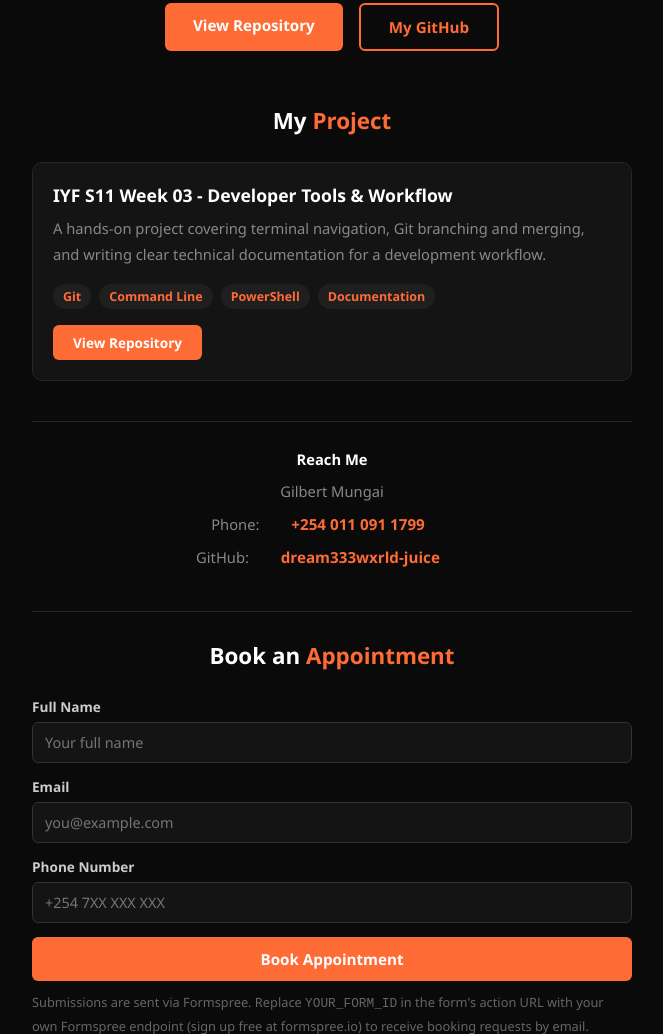
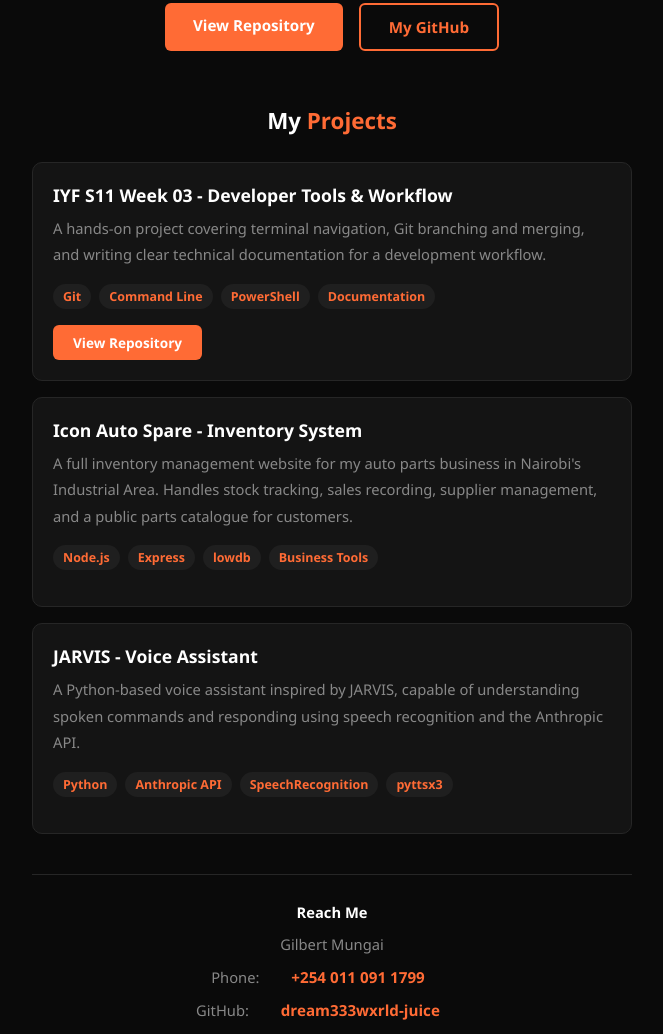
Before and after one commit to dream333wxrld-juice/iyf-s11-week-03-dream333wxrld-juice, a plain HTML site: page index.html in a window 1280 px wide. Shown: the part 273-1307 px from the top of the page, without its empty margins (308-971 px from the left). Drawn offline with Linux system fonts and the light colour scheme.

Commit message:
feat: add Icon Auto Spare and JARVIS projects

```diff
--- a/index.html
+++ b/index.html
@@ -3,7 +3,7 @@
 <head>
     <meta charset="UTF-8">
     <meta name="viewport" content="width=device-width, initial-scale=1.0">
-    <title>Gilbert Mungai - </title>
+    <title>Gilbert Mungai - Week 03</title>
     <style>
         * {
             margin: 0;
@@ -119,6 +119,11 @@
             padding: 8px 20px;
             font-size: 0.85rem;
         }
+        .project-grid {
+            display: flex;
+            flex-direction: column;
+            gap: 16px;
+        }
 
         /* Contact section */
         .contact {
@@ -205,7 +210,8 @@
         </div>
 
         <div class="section">
-            <p class="section-title">My <span>Project</span></p>
+            <p class="section-title">My <span>Projects</span></p>
+            <div class="project-grid">
                 <div class="project-card">
                     <h3>IYF S11 Week 03 - Developer Tools & Workflow</h3>
                     <p>
@@ -221,6 +227,39 @@
                     </div>
                     <div class="links">
                         <a href="https://github.com/dream333wxrld-juice/iyf-s11-week-03-dream333wxrld-juice" class="btn-primary">View Repository</a>
+                    </div>
+                </div>
+
+                <div class="project-card">
+                    <h3>Icon Auto Spare - Inventory System</h3>
+                    <p>
+                        A full inventory management website for my auto parts
+                        business in Nairobi's Industrial Area. Handles stock
+                        tracking, sales recording, supplier management, and a
+                        public parts catalogue for customers.
+                    </p>
+                    <div class="tags">
+                        <span class="tag">Node.js</span>
+                        <span class="tag">Express</span>
+                        <span class="tag">lowdb</span>
+                        <span class="tag">Business Tools</span>
+                    </div>
+                </div>
+
+                <div class="project-card">
+                    <h3>JARVIS - Voice Assistant</h3>
+                    <p>
+                        A Python-based voice assistant inspired by JARVIS,
+                        capable of understanding spoken commands and
+                        responding using speech recognition and the
+                        Anthropic API.
+                    </p>
+                    <div class="tags">
+                        <span class="tag">Python</span>
+                        <span class="tag">Anthropic API</span>
+                        <span class="tag">SpeechRecognition</span>
+                        <span class="tag">pyttsx3</span>
+                    </div>
                 </div>
             </div>
         </div>
```
Lines whose indentation alone changed are shown as unchanged.
